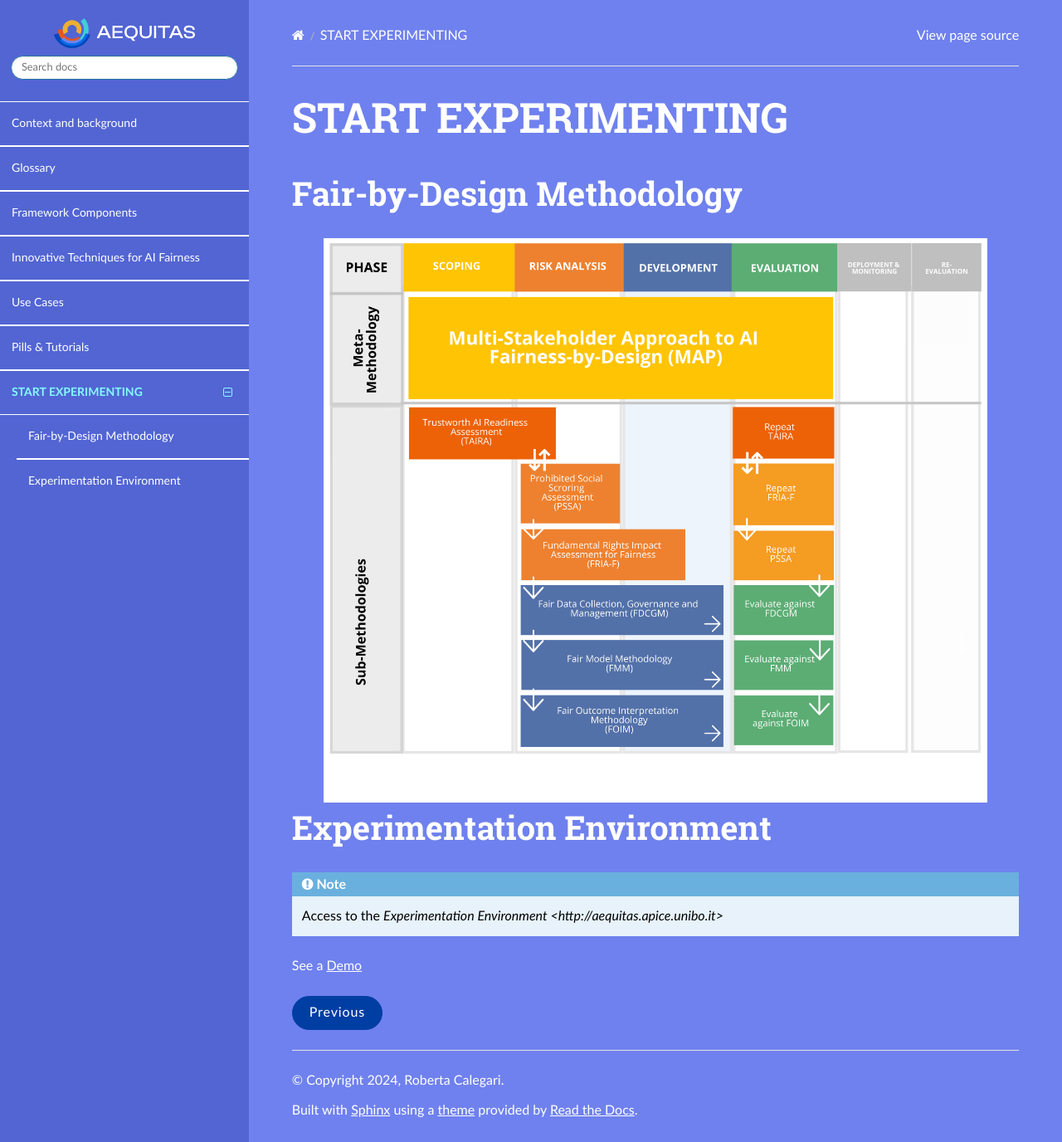
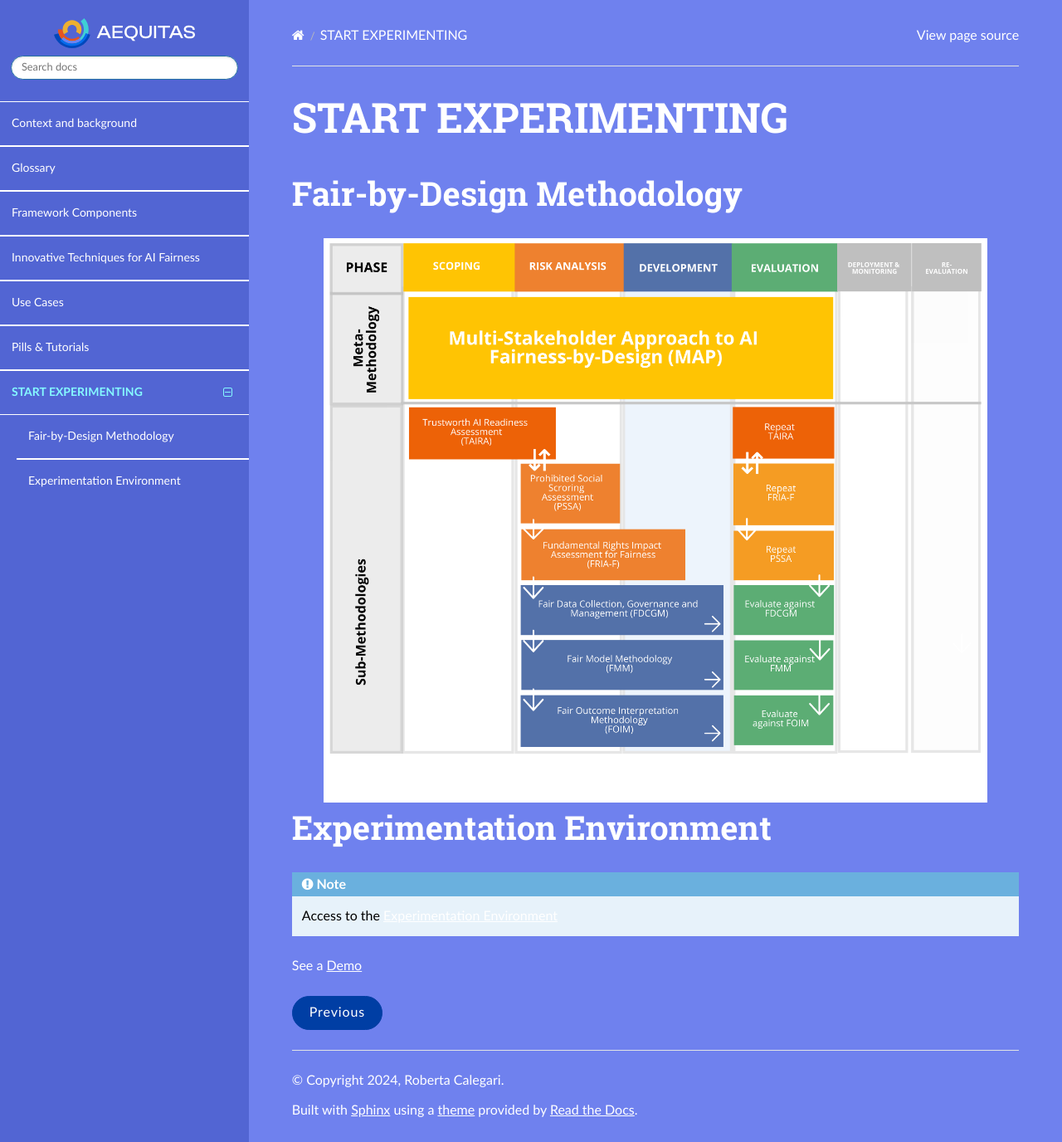
Before and after one commit to aequitas-aod/aequitas-home, a Sphinx documentation site: the page built from docs/source/fair-by-design.rst, in a window 1280 px wide and 1376 px high. Shown: the whole window at 83% size. Built offline with Sphinx 7.4.7 and the Read the Docs theme 3.1.0, drawn with Linux system fonts in a browser that asks for light colours.

Commit message:
rc: link

```diff
--- a/docs/source/fair-by-design.rst
+++ b/docs/source/fair-by-design.rst
@@ -37,6 +37,6 @@ Experimentation Environment
 
 .. note::
 
-    Access to the `Experimentation Environment <http://aequitas.apice.unibo.it>`
+    Access to the `Experimentation Environment <http://aequitas.apice.unibo.it>`_
 
 See a `Demo <https://apice.unibo.it/xwiki/bin/download/Aequitas/Deliverables/Aequitas%20-%20Experimentation%20Env%20-%20DEMO.mp4?rev=1.1>`_
```
